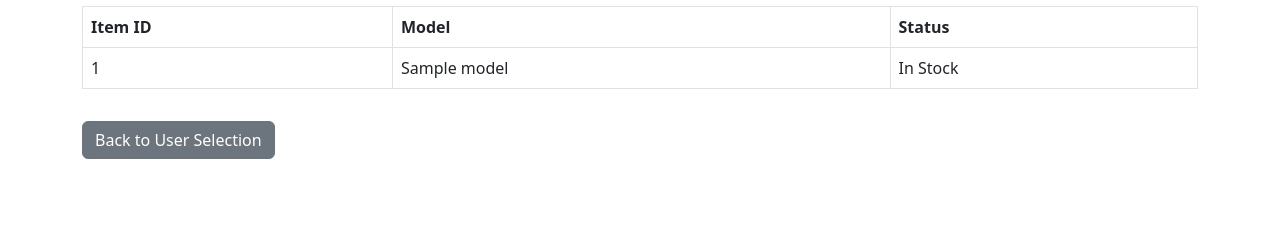
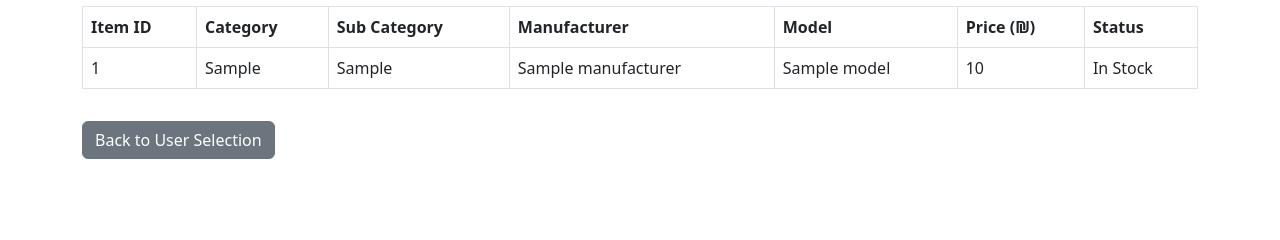
Before and after one commit to ArtiomKrits92/it-asset-management, a Flask app: template website/templates/show_user_items.html in a window 1280 px wide. Shown: the part 120-360 px from the top of the page. Run offline with Flask 3, Linux system fonts and the light colour scheme; the template is opened without the code that fills it: most values are stand-ins (such as "Sample title", 1, 10 or a date in 2020).

Commit message:
Cosmetics code change for webserver

```diff
--- a/website/templates/show_user_items.html
+++ b/website/templates/show_user_items.html
@@ -7,7 +7,11 @@
   <thead>
     <tr>
       <th>Item ID</th>
+      <th>Category</th>
+      <th>Sub Category</th>
+      <th>Manufacturer</th>
       <th>Model</th>
+      <th>Price (₪)</th>
       <th>Status</th>
     </tr>
   </thead>
@@ -15,7 +19,11 @@
     {% for item in items %}
     <tr>
       <td>{{ item['id'] }}</td>
+      <td>{{ item['main_category'] }}</td>
+      <td>{{ item['sub_category'] }}</td>
+      <td>{{ item['manufacturer'] }}</td>
       <td>{{ item['model'] }}</td>
+      <td>{{ item['price'] }}</td>
       <td>{{ item['status'] }}</td>
     </tr>
     {% endfor %}
--- a/website/templates/show_user_items_select.html
+++ b/website/templates/show_user_items_select.html
@@ -1,6 +1,6 @@
 {% extends "base.html" %}
 {% block content %}
-<h2>Select User to View Their Items</h2>
+<h2>Select User to View Assigned Items</h2>
 
 <form method="POST" class="mb-4">
   <div class="form-group">
--- a/website/templates/show_users.html
+++ b/website/templates/show_users.html
@@ -5,7 +5,7 @@
 {% if users %}
 <table class="table table-striped">
   <thead>
-    <tr><th>User ID</th><th>Full Name</th><th>Assigned Items Count</th></tr>
+    <tr><th>User ID</th><th>Full Name</th><th>Assignment Items</th></tr>
   </thead>
   <tbody>
   {% for user_id, user in users.items() %}
```
